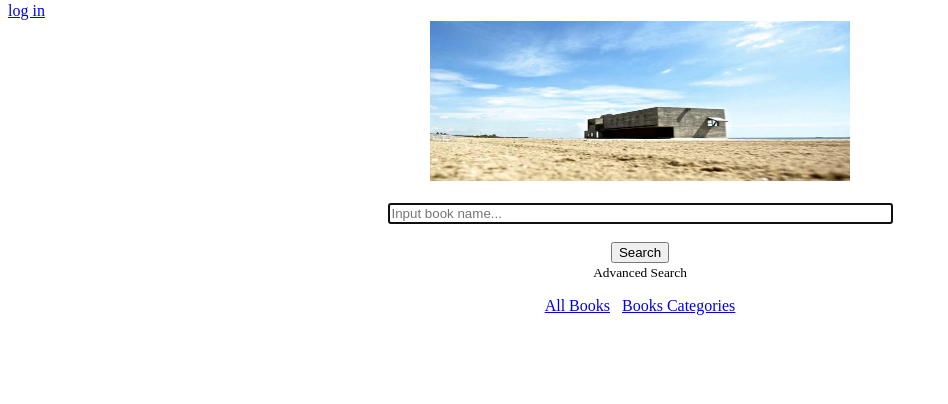
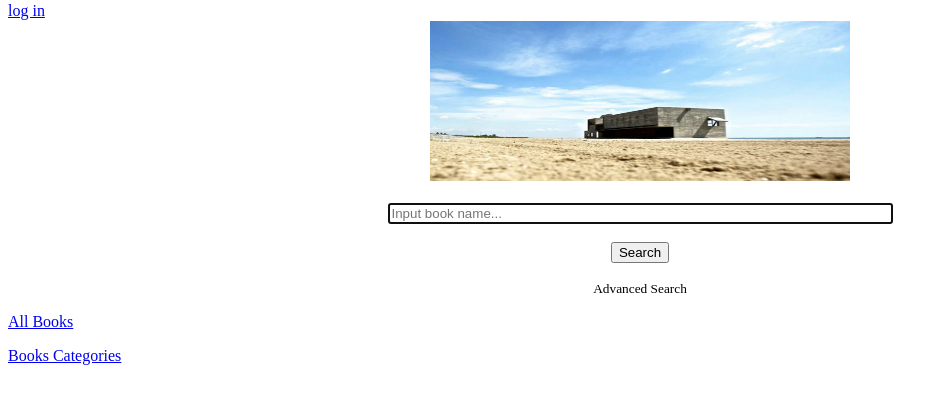
Before and after one commit to melodyliu1986/archieve, a Flask app: template library/templates/main_page.html in a window 1280 px wide. Shown: the part 146-550 px from the top of the page, without its empty margins (0-948 px from the left). Run offline with Flask 2, Linux system fonts and the light colour scheme; the template is opened without the code that fills it: values that come from a table or form of the project are taken from there, others are empty; some libraries are stand-ins or nearby versions.

Commit message:
update files

```diff
--- a/library/templates/main_page.html
+++ b/library/templates/main_page.html
@@ -17,13 +17,14 @@
         <br>
         <div>
             <form method="post">
-                {{ render_field(search_form.text, label=False, class="input-xlarge", autofocus="autofocus", size="60", max="60", placeholder="Input book name...") }}
+                {{ render_field(search_form.text, label=False, autofocus="autofocus", size="60", max="60", placeholder="Input book name...") }}
                 <br>
-                {{ render_field(search_form.submit_button, label=False) }}
-                <span><small>Advanced Search</small></span>
+                {{ render_field(search_form.submit_button, label=False, class="search") }}
+                <p class="ad_search"><small>Advanced Search</small></p>
             </form>
         </div>
     </div>
 </div>
-    <p align="center"><a href="all_books">All Books</a><span>&nbsp;&nbsp;&nbsp;</span><span ><a href="book_category">Books Categories</a></span></p>
+    <p class="all_books"><a href="all_books">All Books</a></p>
+    <p class="book_cate"><a href="book_category">Books Categories</a></p>
 {% endblock %}
```
